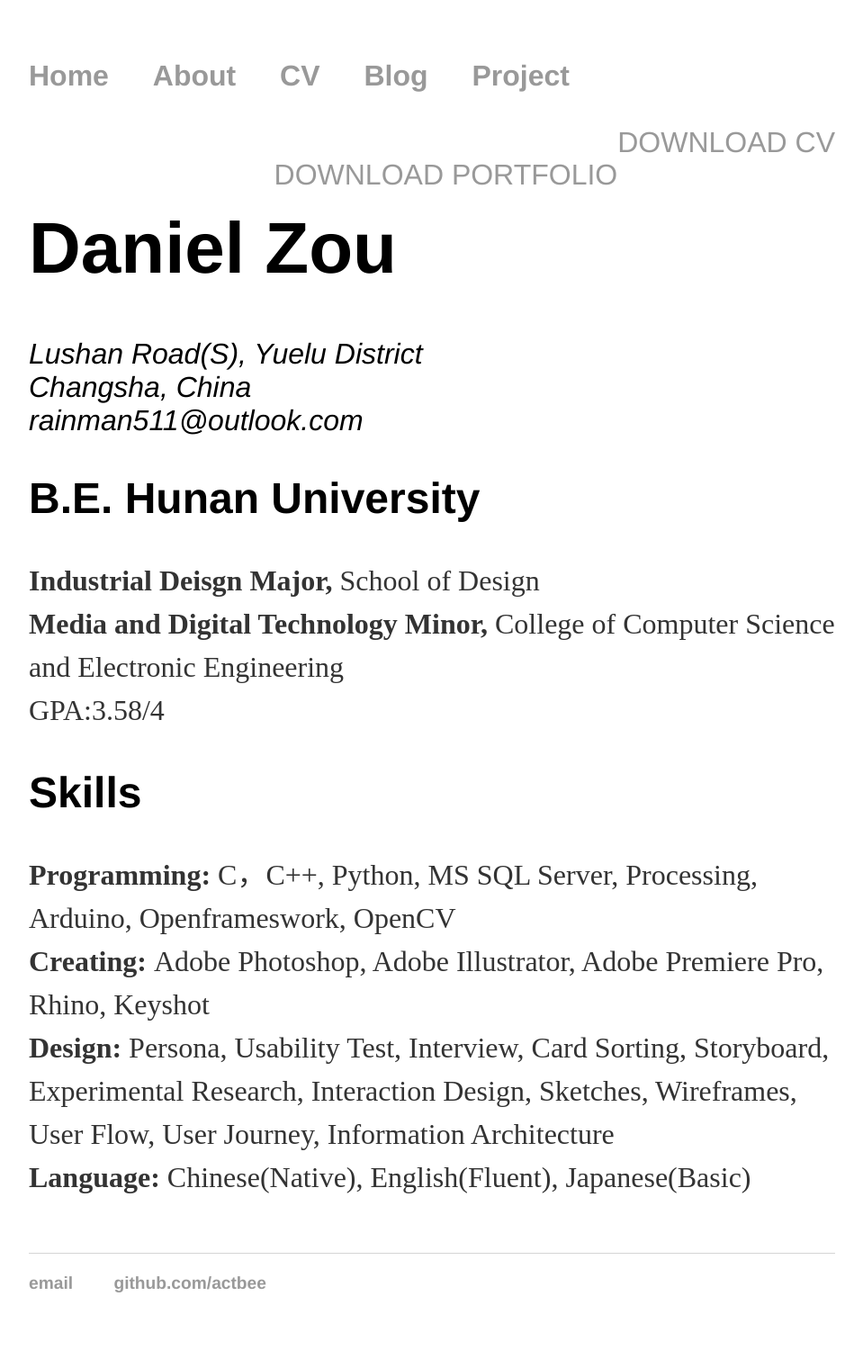
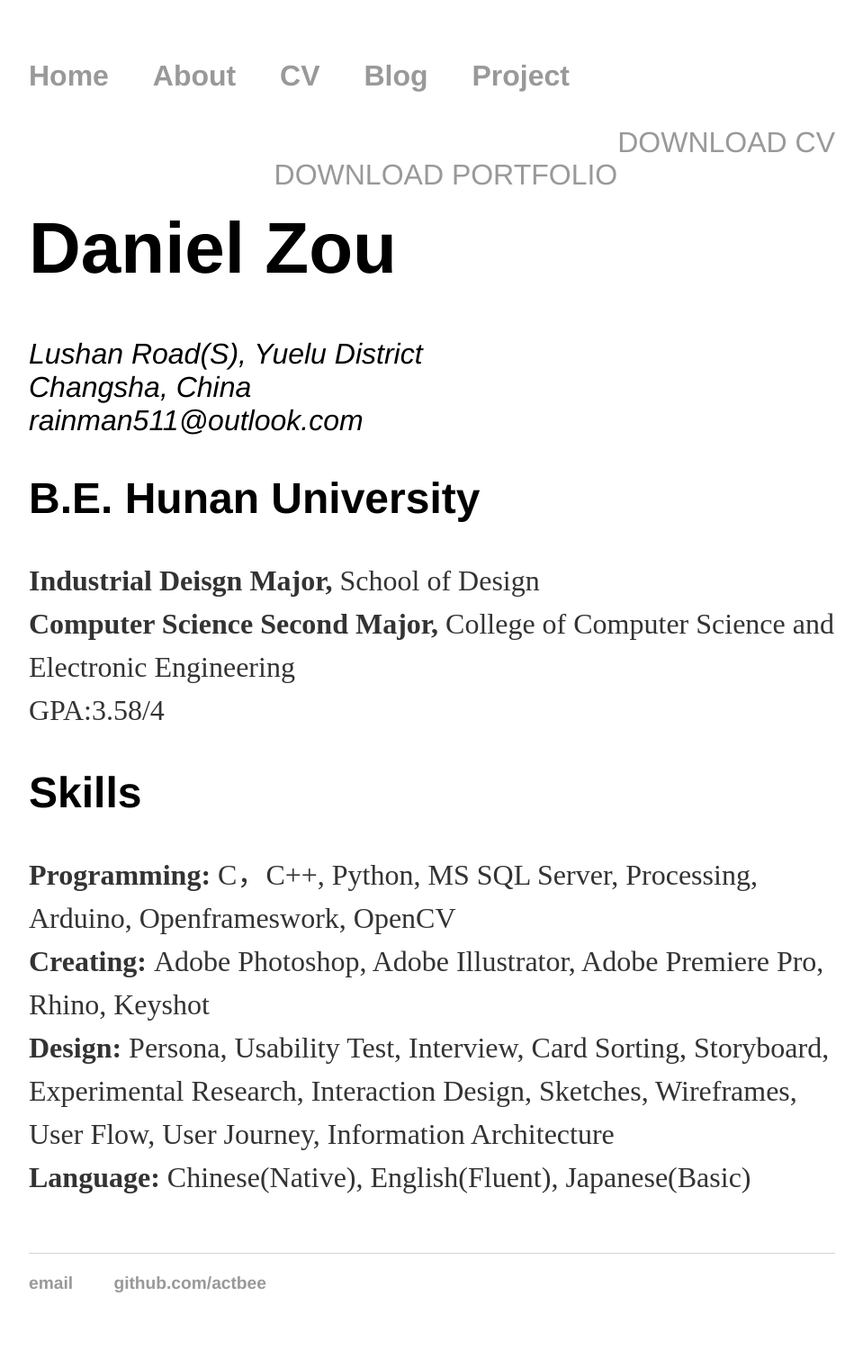
Before and after one commit to actbee/actbee.github.io, a Jekyll site: the page built from cv/index.html, in a window 1280 px wide. Shown: the whole page at 90% size, without its empty margins (160-1119 px from the left). Built offline with Jekyll 4.4.1, drawn with Linux system fonts in a browser that asks for light colours.

Commit message:
updated cv

```diff
--- a/cv/index.html
+++ b/cv/index.html
@@ -17,7 +17,7 @@ title: Daniel Zou
 
 					<h2><strong>B.E.  Hunan University</strong></h2>
 					<p><strong>Industrial Deisgn Major,</strong> School of Design <br>
-					<strong>Media and Digital Technology Minor,</strong> College of Computer Science and Electronic Engineering <br>
+					<strong>Computer Science Second Major,</strong> College of Computer Science and Electronic Engineering <br>
 					GPA:3.58/4</p>
 
 
```
Also changed, not shown: 1 other file.
